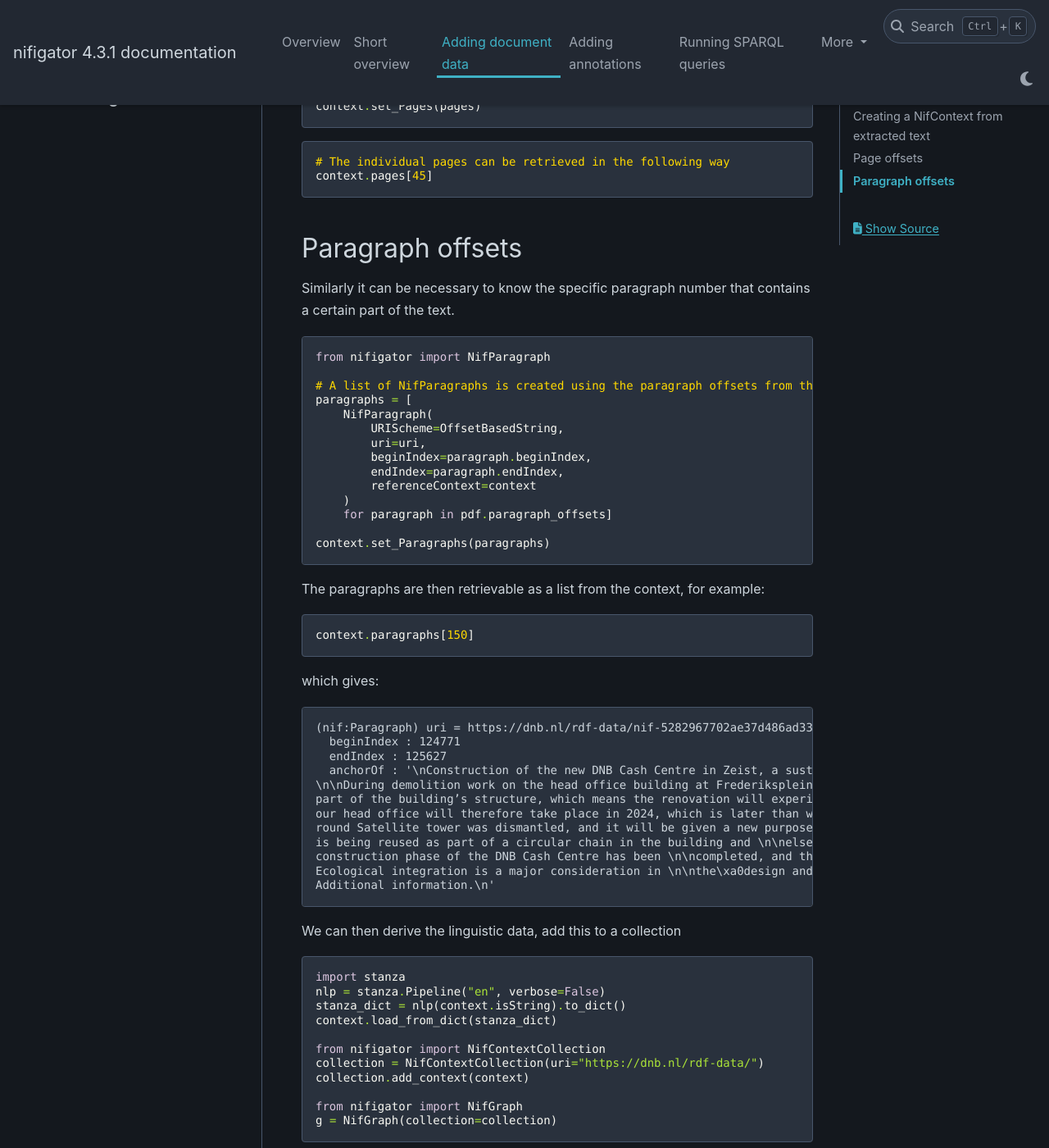
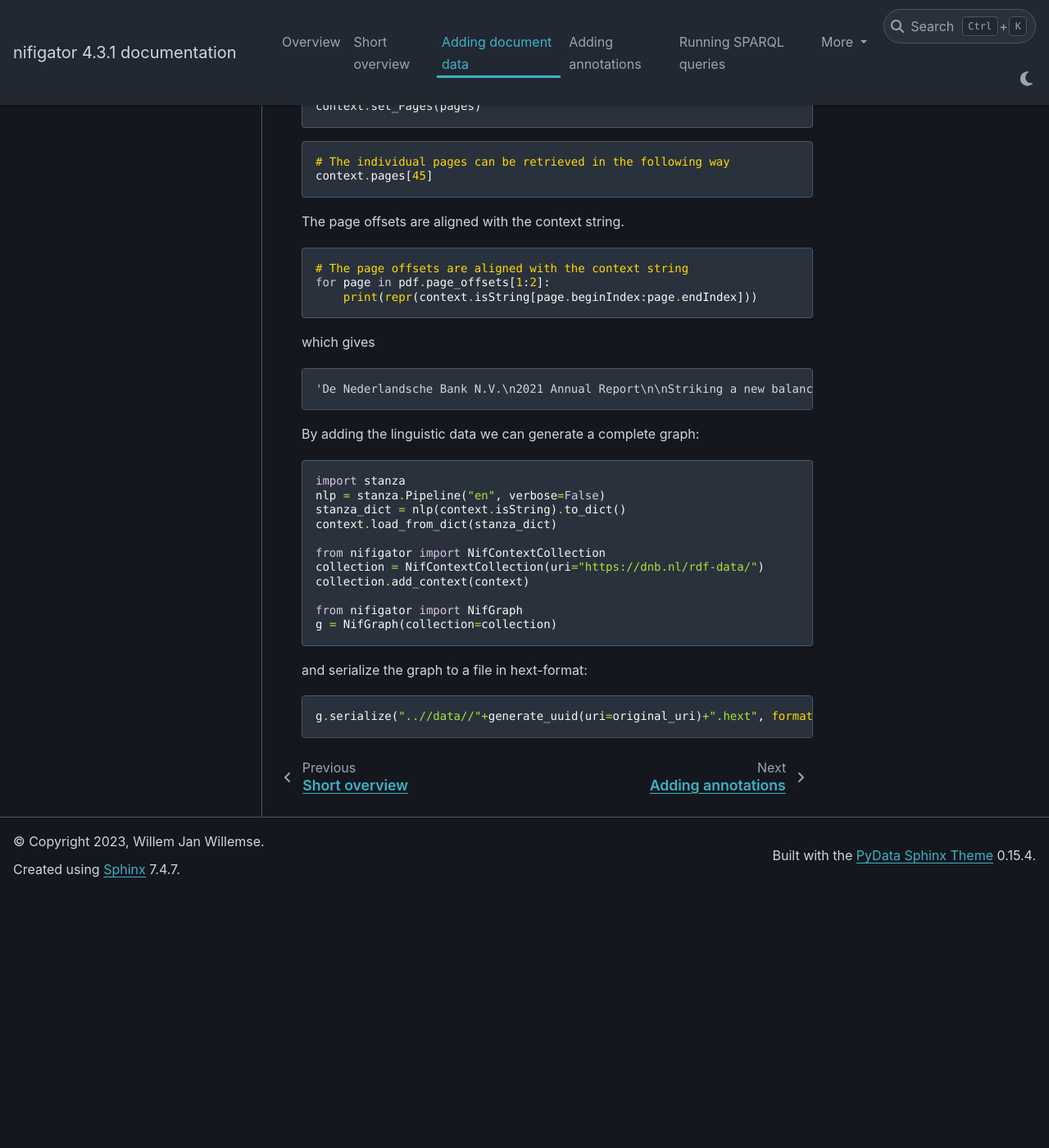
Before and after one commit to DeNederlandscheBank/nifigator, a Sphinx documentation site: the page built from docs/02_adding_document_data.md, in a window 1280 px wide and 1400 px high, scrolled down 1525 px. Shown: the whole window at 82% size. Built offline with Sphinx 7.4.7 and the PyData theme 0.15.4, drawn with Linux system fonts in a browser that asks for light colours; after the commit the page ends 2614 px from its top, so only the background shows below that.

````diff
--- a/docs/02_adding_document_data.md
+++ b/docs/02_adding_document_data.md
@@ -88,51 +88,21 @@ context.set_Pages(pages)
 context.pages[45]
 ```
 
-## Paragraph offsets
-
-Similarly it can be necessary to know the specific paragraph number that contains a certain part of the text.
+The page offsets are aligned with the context string.
 
 ```python
-from nifigator import NifParagraph
-
-# A list of NifParagraphs is created using the paragraph offsets from the pdf
-paragraphs = [
-    NifParagraph(
-        URIScheme=OffsetBasedString,
-        uri=uri,
-        beginIndex=paragraph.beginIndex,
-        endIndex=paragraph.endIndex,
-        referenceContext=context
-    )
-    for paragraph in pdf.paragraph_offsets]
-
-context.set_Paragraphs(paragraphs)
+# The page offsets are aligned with the context string
+for page in pdf.page_offsets[1:2]:
+    print(repr(context.isString[page.beginIndex:page.endIndex]))
 ```
 
-The paragraphs are then retrievable as a list from the context, for example:
+which gives
 
-```python
-context.paragraphs[150]
+```console
+'De Nederlandsche Bank N.V.\n2021 Annual Report\n\nStriking a new balance\n\nPresented to the General Meeting on 16 March 2022.\n\n1\n\nDNB Annual Report 2021'
 ```
 
-which gives:
-
-```console
-(nif:Paragraph) uri = https://dnb.nl/rdf-data/nif-5282967702ae37d486ad338b9771ca8f#offset_124771_125627
-  beginIndex : 124771
-  endIndex : 125627
-  anchorOf : '\nConstruction of the new DNB Cash Centre in Zeist, a sustainable facility, is progressing well.
-\n\nDuring demolition work on the head office building at Frederiksplein, asbestos was found in a \n\nlarge
-part of the building’s structure, which means the renovation will experience some delay. \n\nThe move back to
-our head office will therefore take place in 2024, which is later than we had \n\nanticipated. In 2021 the
-round Satellite tower was dismantled, and it will be given a new purpose \n\nelsewhere. Some of its concrete
-is being reused as part of a circular chain in the building and \n\nelsewhere in Amsterdam. The structural
-construction phase of the DNB Cash Centre has been \n\ncompleted, and the finishing phase has started.
-Ecological integration is a major consideration in \n\nthe\xa0design and construction phases. See also Annex 1
-Additional information.\n'
-```
-
-We can then derive the linguistic data, add this to a collection
+By adding the linguistic data we can generate a complete graph:
 
 ```python
 import stanza
@@ -153,7 +123,3 @@ and serialize the graph to a file in hext-format:
 ```python
 g.serialize("..//data//"+generate_uuid(uri=original_uri)+".hext", format="hext")
 ```
-
-```python
-
-```
--- a/docs/authors.rst
+++ b/docs/authors.rst
@@ -1 +1,2 @@
 .. _authors:
+.. include:: ../AUTHORS.rst
--- a/docs/conf.py
+++ b/docs/conf.py
@@ -43,7 +43,7 @@ except FileNotFoundError:
 try:
     import sphinx
 
-    cmd_line = f"sphinx-apidoc --implicit-namespaces -f -o {output_dir} {module_dir}"
+    cmd_line = f"sphinx-apidoc --implicit-namespaces -f -o {output_dir} {module_dir} ../src/nifigator/nafdocument.py ../src/nifigator/const.py"
 
     args = cmd_line.split(" ")
     if tuple(sphinx.__version__.split(".")) >= ("1", "7"):
@@ -161,7 +161,7 @@ html_context = {"default_mode": "dark"}
 # Theme options are theme-specific and customize the look and feel of a theme
 # further.  For a list of options available for each theme, see the
 # documentation.
-html_theme_options = {"sidebar_width": "300px", "page_width": "1200px"}
+# html_theme_options = {"sidebar_width": "300px", "page_width": "1200px"}
 
 # Add any paths that contain custom themes here, relative to this directory.
 # html_theme_path = []
--- a/docs/contributing.rst
+++ b/docs/contributing.rst
@@ -1 +1,2 @@
+.. _contributing:
 .. include:: ../CONTRIBUTING.rst
--- a/docs/history.rst
+++ /dev/null
@@ -1 +0,0 @@
-.. include:: ../HISTORY.rst
--- a/docs/readme.rst
+++ b/docs/readme.rst
@@ -1 +1,2 @@
 .. _readme:
+.. include:: ../README.rst
--- a/setup.cfg
+++ b/setup.cfg
@@ -56,6 +56,7 @@ install_requires =
     unidecode>=1.3.6
     iribaker>=0.2
     pdfminer.six>=20221105
+    regex>=2022.10.31
 
 [options.packages.find]
 where = src
@@ -96,7 +97,7 @@ testing =
 # CAUTION: --cov flags may prohibit setting breakpoints while debugging.
 #          Comment those flags to avoid this pytest issue.
 addopts =
-    --cov src/nifigator --cov-report term-missing
+    --cov src --cov-report term-missing
     --verbose
 norecursedirs =
     dist
--- a/src/nifigator/__init__.py
+++ b/src/nifigator/__init__.py
@@ -13,7 +13,7 @@ try:
     dist_name = __name__
     __version__ = version(dist_name)
 except PackageNotFoundError:  # pragma: no cover
-    __version__ = "0.1.1"
+    __version__ = "0.1.4"
 finally:
     del version, PackageNotFoundError
 
````
Also changed, not shown: CONTRIBUTING.rst (+3 -33 lines), docs/02_adding_document_data.ipynb, docs/testcases.ipynb (deleted), 5 other files.
